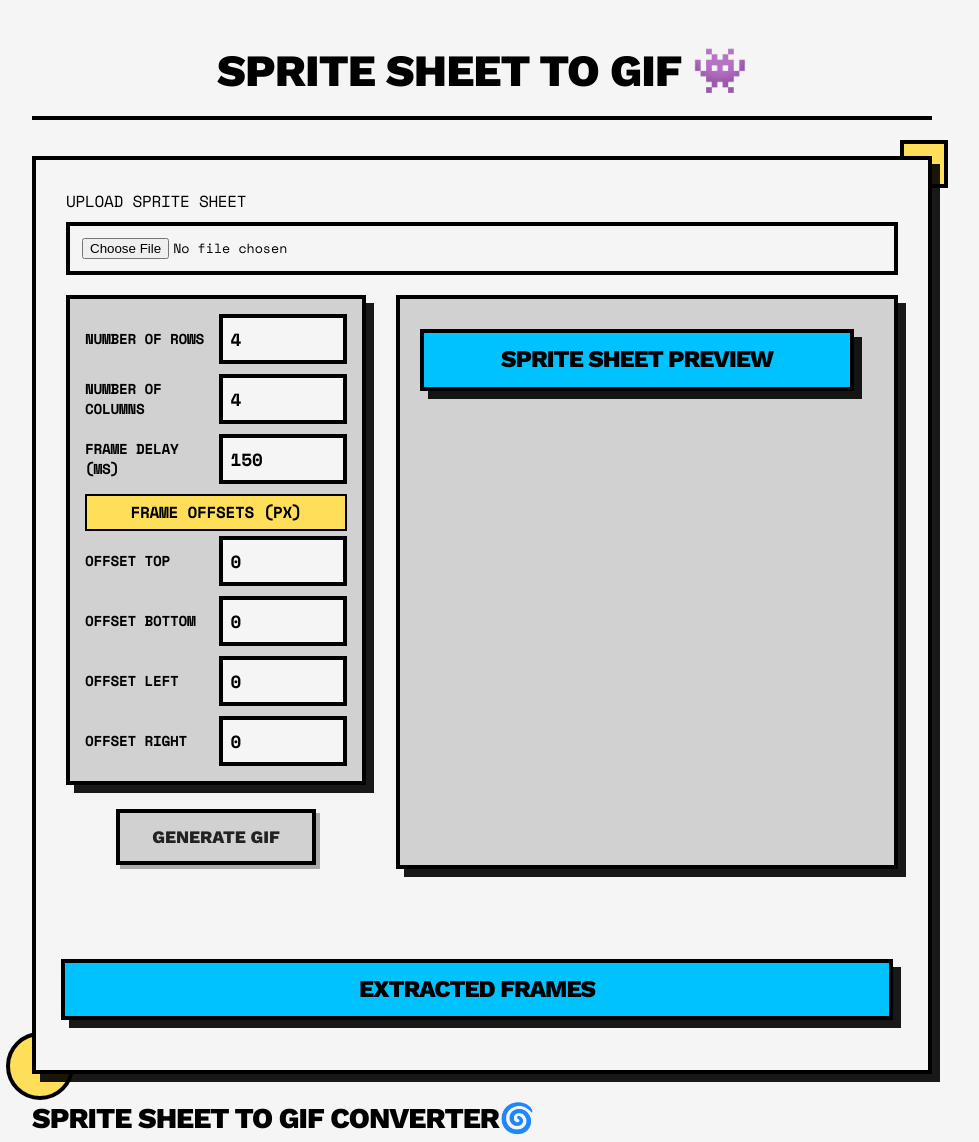
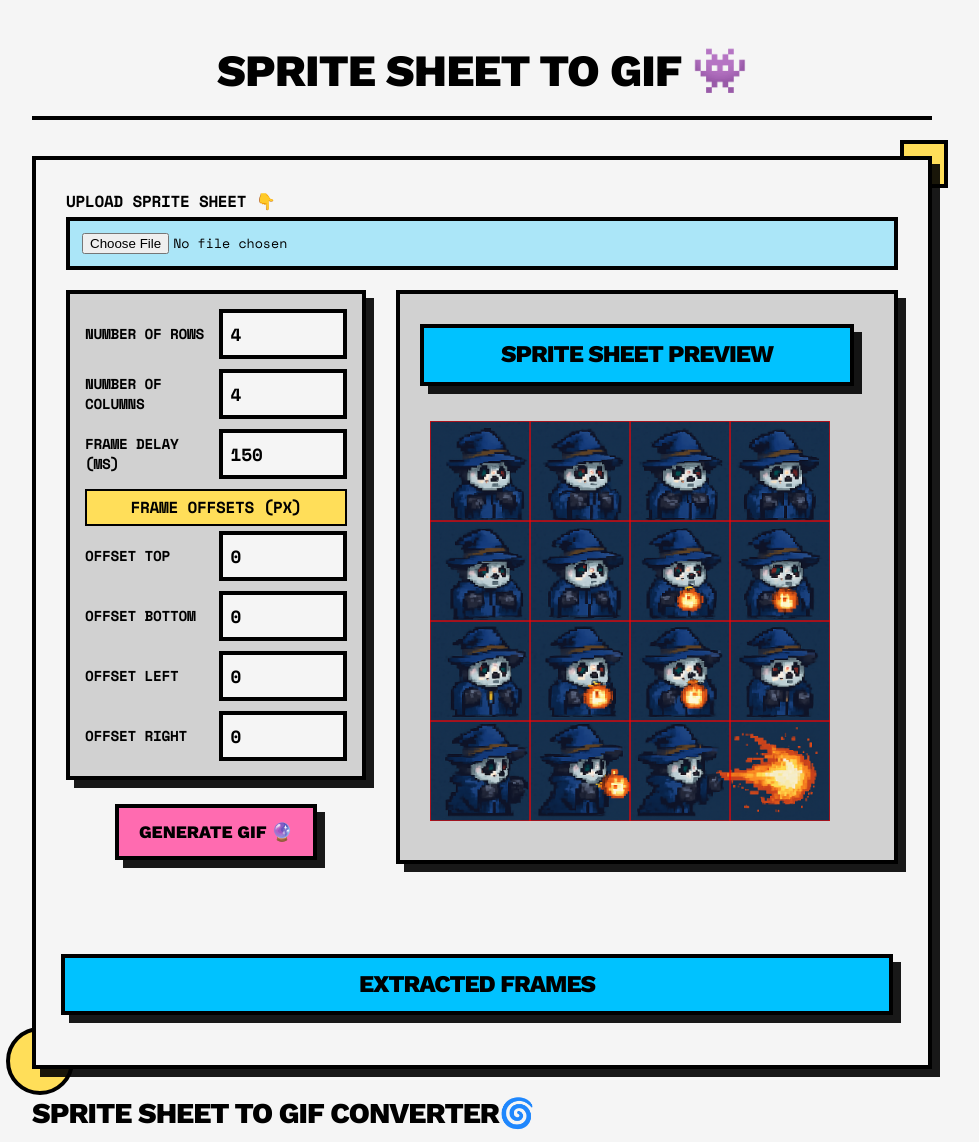
Before and after one commit to collidingScopes/spritesheet-to-gif, a plain HTML site: page index.html in a window 1280 px wide. Shown: the top 1142 px of the page, without its empty margins (158-1137 px from the left). Drawn offline with nearby package versions, Linux system fonts and the light colour scheme.

Commit message:
load default spritesheet on startup

```diff
--- a/index.html
+++ b/index.html
@@ -40,7 +40,7 @@
         <div class="neo-deco deco-circle"></div>
 
         <div class="input-group">
-            <label for="spriteUpload">UPLOAD SPRITE SHEET</label>
+            <label for="spriteUpload" id="spriteUploadLabel">UPLOAD SPRITE SHEET 👇</label>
             <input type="file" id="spriteUpload" accept="image/*">
         </div>
 
@@ -85,7 +85,7 @@
 
                 </div>
 
-                <button id="generateBtn" disabled>GENERATE GIF</button>
+                <button id="generateBtn" disabled>GENERATE GIF 🔮</button>
                 <div id="statusText" class="status hidden"></div>
                 <progress id="progressBar" value="0" max="100" class="hidden"></progress>
             </div>
@@ -191,9 +191,15 @@
         // Variables
         let spriteSheet = null;
 
+        // Example spritesheet path
+        const exampleSpritesheetPath = 'assets/example-spritesheet.png';
+
         // Event listeners
         spriteUpload.addEventListener('change', handleSpriteUpload);
         generateBtn.addEventListener('click', generateGif);
+
+        // Load example spritesheet on page load
+        window.addEventListener('DOMContentLoaded', loadExampleSpritesheet);
 
         // Add event listeners for real-time grid updates
         rowsInput.addEventListener('input', updateGridLines);
@@ -406,6 +412,34 @@
             statusText.textContent = 'RENDERING GIF...';
             gif.render();
         }
+
+        function loadExampleSpritesheet() {
+            // Create an Image object
+            const img = new Image();
+
+            // Set up onload handler
+            img.onload = function() {
+                spriteSheet = img;
+                spritePreview.src = img.src;
+                previewContainer.classList.remove('hidden');
+                generateBtn.disabled = false;
+
+                // Set up the overlay canvas to match the sprite sheet size
+                spritePreviewOverlay.width = img.width;
+                spritePreviewOverlay.height = img.height;
+
+                // Draw the grid lines after image is loaded
+                updateGridLines();
+
+                // Clear previous results
+                resultContainer.classList.add('hidden');
+                framePreview.innerHTML = '<div class="section-header"><h2>EXTRACTED FRAMES</h2></div>';
+                framePreview.classList.add('hidden');
+            };
+
+            // Set source to example spritesheet
+            img.src = exampleSpritesheetPath;
+        }
     </script>
 </body>
 </html>
--- a/styles.css
+++ b/styles.css
@@ -2,7 +2,7 @@
 @import url('https://fonts.googleapis.com/css2?family=Space+Mono:wght@400;700&family=Work+Sans:wght@600;800&display=swap');
 
 :root {
-    --primary: #ff3c00;
+    --primary: #ff6bb0;
     --secondary: #00c2ff;
     --accent: #ffde59;
     --black: #000000;
@@ -85,12 +85,12 @@ h2 {
     width: 100%;
     box-sizing: border-box;
     padding: 12px;
-    background-color: var(--off-white);
+    background-color: rgba(0, 194, 255, 0.3);
     border: var(--border-thick) solid var(--black);
     font-family: inherit;
     cursor: pointer;
     display: block;
-    margin-top: 10px;
+    margin-top: 5px;
 }
 
 #spriteUpload:hover {
@@ -98,6 +98,10 @@ h2 {
     transform: translate(-4px, -4px);
     box-shadow: 4px 4px 0 var(--black);
     transition: all 0.2s ease;
+}
+
+#spriteUploadLabel {
+    font-weight: bold;
 }
 
 /* Grid layout for the parameter inputs */
```
Also changed, not shown: assets/example-spritesheet.png (added), 1 other file.
